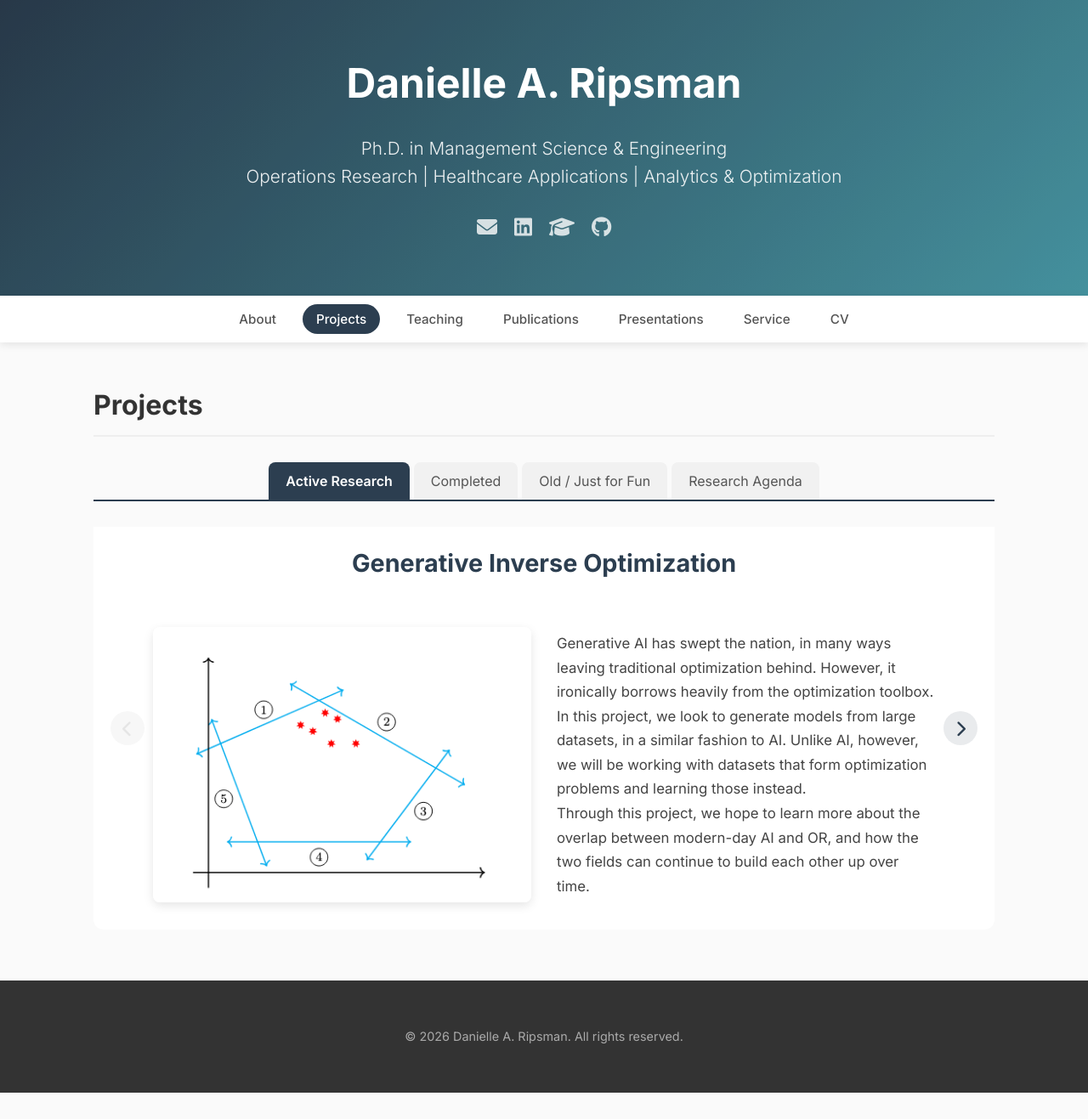
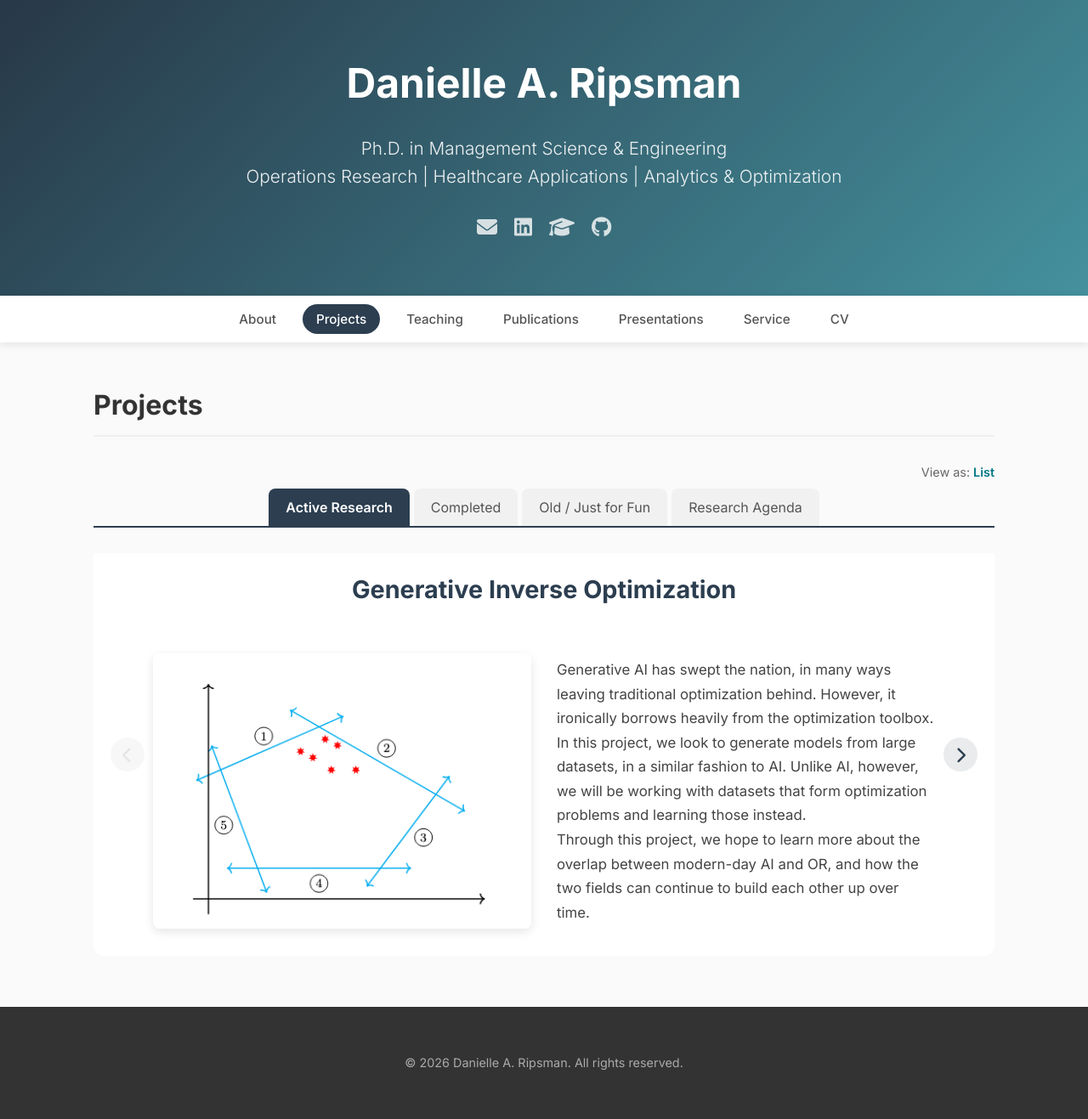
Before and after one commit to DaniRip/DaniRip.github.io, a Jekyll site: the page built from projects.md, in a window 1280 px wide. Shown: the whole page at 85% size. Built offline with Jekyll 4.4.1, drawn with Linux system fonts in a browser that asks for light colours; before the commit the page ends 1286 px from its top, so only the background shows below that.

Commit message:
Projects: List/Carousel view toggle; newest-first Completed; stylesheet cache-busting
- "View as: List | Carousel" above the tabs (remembered per browser)
- Completed: sampling pipeline first, with its Medical Physics (2025) paper
- style.css link gets ?v=<build time> so browsers never pair new pages with an old stylesheet

Co-Authored-By: Claude Opus 5.5 <noreply@anthropic.com>

```diff
--- a/_layouts/default.html
+++ b/_layouts/default.html
@@ -5,7 +5,7 @@
     <meta name="viewport" content="width=device-width, initial-scale=1.0">
     <title>{% if page.url == "/" %}{{ site.title }}{% else %}{{ page.title }} | {{ site.title }}{% endif %}</title>
     {% seo title=false %}
-    <link rel="stylesheet" href="{{ "/assets/css/style.css" | relative_url }}">
+    <link rel="stylesheet" href="{{ "/assets/css/style.css" | relative_url }}?v={{ site.time | date: '%s' }}">
     <link rel="stylesheet" href="https://cdnjs.cloudflare.com/ajax/libs/font-awesome/6.4.0/css/all.min.css">
     <link rel="icon" type="image/png" sizes="32x32" href="{{ "/assets/favicon-32.png" | relative_url }}">
     <link rel="apple-touch-icon" href="{{ "/assets/apple-touch-icon.png" | relative_url }}">
--- a/assets/css/style.css
+++ b/assets/css/style.css
@@ -721,6 +721,37 @@ details[open] .toggle-chevron {
     font-weight: 600;
 }
 
+/* --- Carousel / list toggle --- */
+.view-toggle {
+    text-align: right;
+    font-size: 0.9rem;
+    color: #666;
+    margin-bottom: 8px;
+}
+
+.view-toggle a {
+    font-weight: 600;
+}
+
+/* List view: every project in the open tab, stacked, no arrows */
+.projects-display-area.list-view .project-slide {
+    display: block;
+}
+
+.projects-display-area.list-view .project-slide + .project-slide {
+    border-top: 1px solid #eee;
+    margin-top: 40px;
+    padding-top: 40px;
+}
+
+.projects-display-area.list-view .nav-arrow {
+    display: none;
+}
+
+.projects-display-area.list-view .slides-wrapper {
+    padding: 0;
+}
+
 /* --- The Carousel Area --- */
 .projects-display-area {
     position: relative;
--- a/projects.md
+++ b/projects.md
@@ -3,6 +3,8 @@ layout: page
 title: Projects
 permalink: /projects/
 ---
+
+<div class="view-toggle">View as: <a href="#" id="view-toggle" onclick="toggleView(event)">List</a></div>
 
 <div class="project-tabs">
     <button class="tab-btn active" onclick="openCategory('active')">Active Research</button>
@@ -210,13 +212,28 @@ permalink: /projects/
         }
     }
 
-    // 4. Initialize Arrows on Page Load
+    // 4. Carousel / list toggle (remembered in this browser)
+    function setView(list) {
+        document.querySelector(".projects-display-area").classList.toggle("list-view", list);
+        document.getElementById("view-toggle").textContent = list ? "Carousel" : "List";
+        try { localStorage.setItem("projectsView", list ? "list" : "carousel"); } catch (e) {}
+    }
+
+    function toggleView(e) {
+        e.preventDefault();
+        setView(!document.querySelector(".projects-display-area").classList.contains("list-view"));
+    }
+
+    // 5. Initialize Arrows on Page Load
     // This runs automatically to grey out the "Left" arrows immediately
     document.addEventListener("DOMContentLoaded", function() {
         var cats = ['active', 'completed', 'fun', 'future'];
         cats.forEach(function(cat) {
             updateArrows(cat);
         });
+
+        // Reopen in the view this visitor last chose
+        try { if (localStorage.getItem("projectsView") === "list") { setView(true); } } catch (e) {}
 
         // Open the tab named in the URL, e.g. /projects/#future
         var fromHash = location.hash.slice(1);
```
Also changed, not shown: _data/projects.yml (+8 -8 lines).
